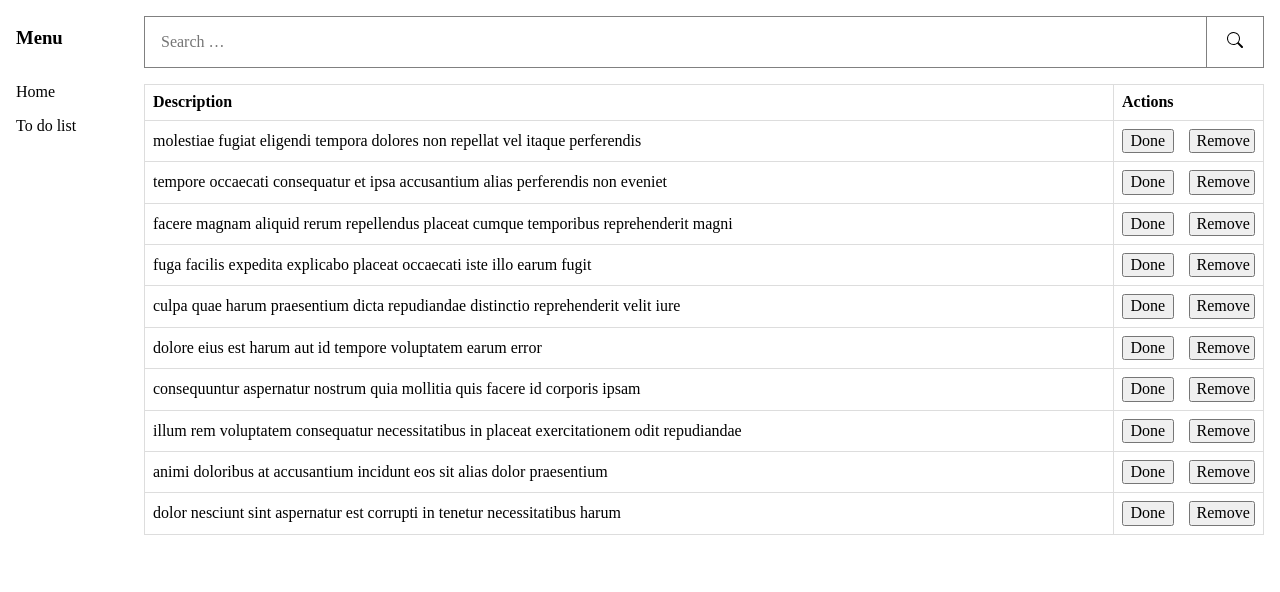
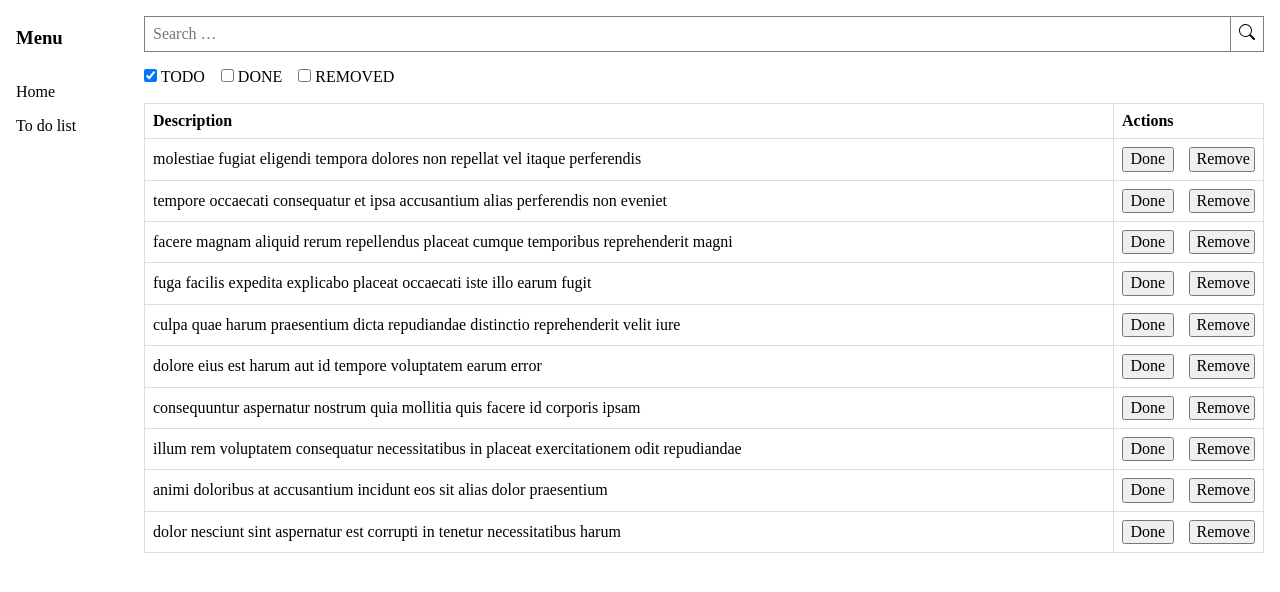
Before and after one commit to cdgstudio/angular-app-template, an Angular app: page /to-do in a window 1280 px wide. Shown: the top 592 px of the page. Built offline with nearby package versions, Linux system fonts and the light colour scheme.

Commit message:
Add filters by status

```diff
--- a/src/app/modules/to-do/components/to-do-list/to-do-list.component.html
+++ b/src/app/modules/to-do/components/to-do-list/to-do-list.component.html
@@ -1,4 +1,5 @@
 <form [formGroup]="searchForm" role="search">
+  <div>
     <label>
       <input type="search" placeholder="Search …" formControlName="query" autocomplete="off" />
     </label>
@@ -8,6 +9,28 @@
         <path d="M11.742 10.344a6.5 6.5 0 1 0-1.397 1.398h-.001c.03.04.062.078.098.115l3.85 3.85a1 1 0 0 0 1.415-1.414l-3.85-3.85a1.007 1.007 0 0 0-.115-.1zM12 6.5a5.5 5.5 0 1 1-11 0 5.5 5.5 0 0 1 11 0z"></path>
       </svg>
     </button>
+  </div>
+
+  <ul class="filter-by-status">
+    <li>
+      <label>
+        <input formControlName="statusTodo" type="checkbox" />
+        TODO
+      </label>
+    </li>
+    <li>
+      <label>
+        <input formControlName="statusDone" type="checkbox" />
+        DONE
+      </label>
+    </li>
+    <li>
+      <label>
+        <input formControlName="statusRemoved" type="checkbox" />
+        REMOVED
+      </label>
+    </li>
+  </ul>
 </form>
 
 <table>
--- a/src/app/modules/to-do/components/to-do-list/to-do-list.component.scss
+++ b/src/app/modules/to-do/components/to-do-list/to-do-list.component.scss
@@ -7,6 +7,11 @@
 
 form {
   display: flex;
+  flex-direction: column;
+  gap: 1rem;
+
+  div {
+    display: flex;
     flex-wrap: nowrap;
 
     label {
@@ -15,7 +20,7 @@ form {
 
     input {
       border: 1px solid #808080;
-    padding: 1rem;
+      padding: 0.5rem;
       width: 100%;
       border-radius: 0;
     }
@@ -24,8 +29,9 @@ form {
       background: transparent;
       border: 1px solid #808080;
       border-left: 0;
-    padding: 0 20px;
+      padding: 0 0.5rem;
       border-radius: 0;
+    }
   }
 }
 
@@ -62,3 +68,11 @@ th {
 .btn-remove {
   // @todo: add styles
 }
+
+.filter-by-status {
+  display: flex;
+  gap: 1rem;
+  list-style: none;
+  padding: 0;
+  margin: 0%;
+}
--- a/src/app/modules/to-do/components/to-do-list/to-do-list.component.ts
+++ b/src/app/modules/to-do/components/to-do-list/to-do-list.component.ts
@@ -1,7 +1,7 @@
-import { ChangeDetectionStrategy, Component, OnInit } from '@angular/core';
+import { ChangeDetectionStrategy, Component, OnDestroy, OnInit } from '@angular/core';
 import { FormControl, FormGroup } from '@angular/forms';
-import { ActivatedRoute, Params, Router } from '@angular/router';
-import { finalize, switchMap } from 'rxjs';
+import { ActivatedRoute, ParamMap, Router } from '@angular/router';
+import { delay, finalize, merge, switchMap, tap } from 'rxjs';
 import { PageNavigationProgressService } from '../../../../shared/page-navigation-progress';
 import { ToDo } from '../../api/to-do.models';
 import { ToDoFacade } from '../../facades/to-do.facade';
@@ -13,16 +13,32 @@ import { ToDoFacade } from '../../facades/to-do.facade';
   changeDetection: ChangeDetectionStrategy.OnPush,
   providers: [ToDoFacade],
 })
-export class ToDoListComponent implements OnInit {
-  private get queryParams(): Params {
-    return this.activatedRoute.snapshot.queryParams;
+export class ToDoListComponent implements OnInit, OnDestroy {
+  private get queryParams(): ParamMap {
+    return this.activatedRoute.snapshot.queryParamMap;
   }
 
   searchForm = new FormGroup({
-    query: new FormControl(this.queryParams['query'] ?? '', { nonNullable: true }),
+    query: new FormControl(this.queryParams.has('query') ? String(this.queryParams.get('query')) : '', {
+      nonNullable: true,
+    }),
+    statusTodo: new FormControl(this.queryParams.get('statusTodo') !== 'false', { nonNullable: true }),
+    statusDone: new FormControl(this.queryParams.get('statusDone') === 'true', { nonNullable: true }),
+    statusRemoved: new FormControl(this.queryParams.get('statusRemoved') === 'true', { nonNullable: true }),
   });
 
   toDos$ = this.toDoFacade.toDos$;
+
+  private changesSubscription = merge(
+    this.searchForm.controls.statusDone.valueChanges,
+    this.searchForm.controls.statusRemoved.valueChanges,
+    this.searchForm.controls.statusTodo.valueChanges,
+  )
+    .pipe(
+      delay(0),
+      tap(() => this.search()),
+    )
+    .subscribe();
 
   constructor(
     private toDoFacade: ToDoFacade,
@@ -60,18 +76,32 @@ export class ToDoListComponent implements OnInit {
       return;
     }
 
+    const formValues = this.searchForm.value;
+    const newQueryParams: typeof formValues = {};
+
+    let key: keyof typeof formValues;
+    for (key in formValues) {
+      if (this.searchForm.controls[key].defaultValue !== formValues[key]) {
+        newQueryParams[key] = formValues[key] as any;
+      }
+    }
+
     this.pageNavigationProgressService.show();
     this.toDoFacade
-      .setFilters(this.searchForm.value)
+      .setFilters(formValues)
       .pipe(
         switchMap(() =>
           this.router.navigate([], {
             relativeTo: this.activatedRoute,
-            queryParams: this.searchForm.value,
+            queryParams: newQueryParams,
           }),
         ),
         finalize(() => this.pageNavigationProgressService.hide()),
       )
       .subscribe();
   }
+
+  ngOnDestroy(): void {
+    this.changesSubscription.unsubscribe();
+  }
 }
```
Lines whose indentation alone changed are shown as unchanged.
